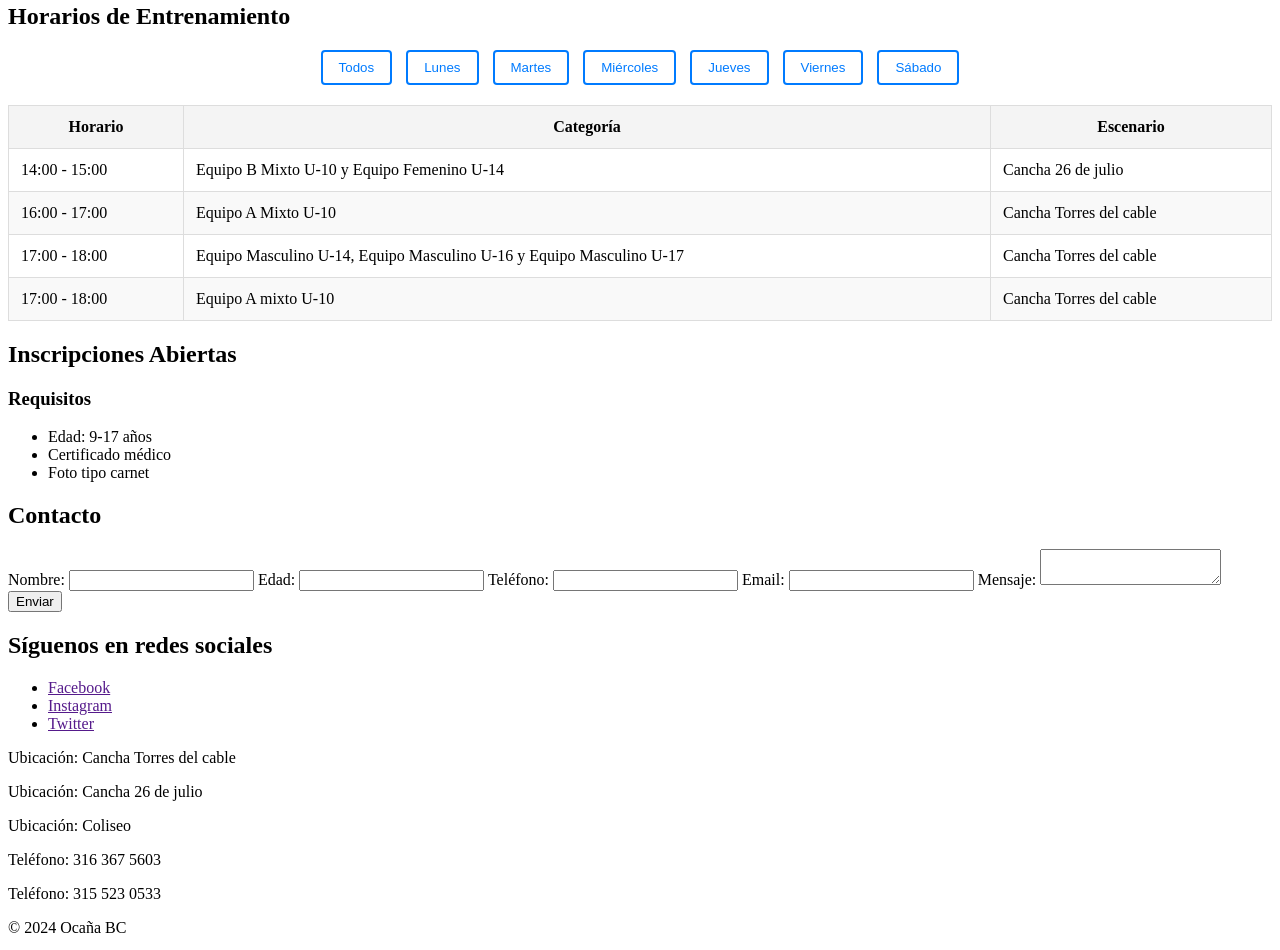
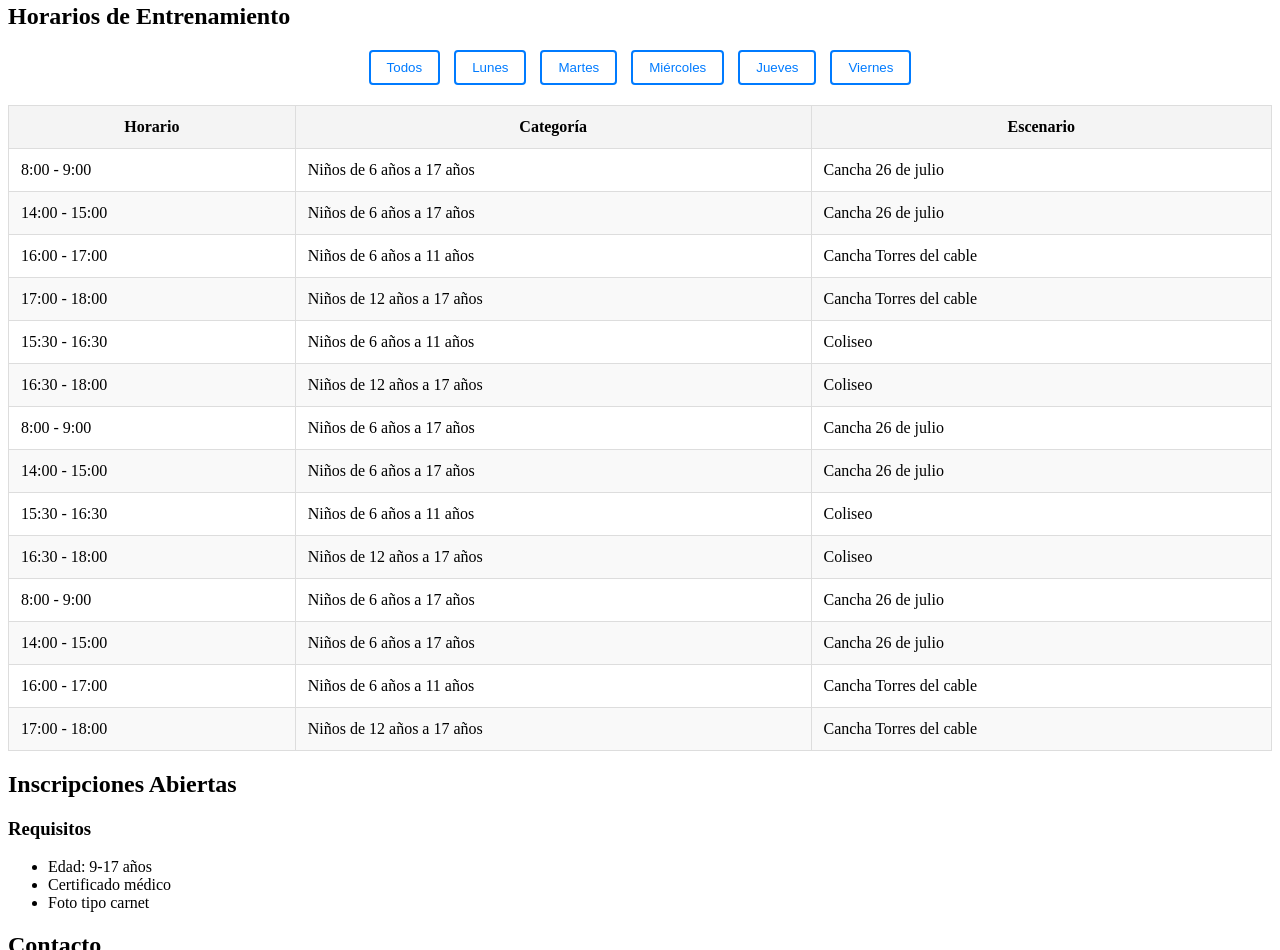
Before and after one commit to Carlos-ufpso/Examen-de-mantenimiento, a plain HTML site: page index.html in a window 1280 px wide. Shown: the part 1190-2140 px from the top of the page. Drawn offline with Linux system fonts and the light colour scheme.

Commit message:
(feat): Se agrego mas dias de entrenamientos

```diff
--- a/index.html
+++ b/index.html
@@ -71,7 +71,6 @@
                     <li><button class="filtro-dia" data-dia="Miércoles">Miércoles</button></li>
                     <li><button class="filtro-dia" data-dia="Jueves">Jueves</button></li>
                     <li><button class="filtro-dia" data-dia="Viernes">Viernes</button></li>
-                    <li><button class="filtro-dia" data-dia="Sábado">Sábado</button></li>
                 </ul>
             </nav>
 
@@ -85,27 +84,86 @@
                 </thead>
                 <tbody>
                     <tr data-dia="Lunes">
+                        <td>8:00 - 9:00</td>
+                        <td>Niños de 6 años a 17 años</td>
+                        <td>Cancha 26 de julio</td>
+                    </tr>
+
+                    <tr data-dia="Lunes">
                         <td>14:00 - 15:00</td>
-                        <td>Equipo B Mixto U-10 y Equipo Femenino U-14</td>
+                        <td>Niños de 6 años a 17 años</td>
                         <td>Cancha 26 de julio</td>
                     </tr>
 
                     <tr data-dia="Lunes">
                         <td>16:00 - 17:00</td>
-                        <td>Equipo A Mixto U-10</td>
+                        <td>Niños de 6 años a 11 años</td>
                         <td>Cancha Torres del cable</td>
                     </tr>
 
                     <tr data-dia="Lunes">
                         <td>17:00 - 18:00</td>
-                        <td>Equipo Masculino U-14, Equipo Masculino U-16 y Equipo Masculino U-17</td>
+                        <td>Niños de 12 años a 17 años</td>
                         <td>Cancha Torres del cable</td>
                     </tr>
 
-                    <tr data-dia="Lunes">
-                        <td>17:00 - 18:00</td>
-                        <td>Equipo A mixto U-10</td>
-                        <td>Cancha Torres del cable</td>
+                    <tr data-dia="Martes">
+                        <td>15:30 - 16:30</td>
+                        <td>Niños de 6 años a 11 años</td>
+                        <td>Coliseo</td>
+                    </tr>
+
+                    <tr data-dia="Martes">
+                        <td>16:30 - 18:00</td>
+                        <td>Niños de 12 años a 17 años</td>
+                        <td>Coliseo</td>
+                    </tr>
+
+                    <tr data-dia="Miércoles">
+                        <td>8:00 - 9:00</td>
+                        <td>Niños de 6 años a 17 años</td>
+                        <td>Cancha 26 de julio</td>
+                    </tr>
+
+                    <tr data-dia="Miércoles">
+                        <td>14:00 - 15:00</td>
+                        <td>Niños de 6 años a 17 años</td>
+                        <td>Cancha 26 de julio</td>
+
+                    <tr data-dia="Jueves">
+                        <td>15:30 - 16:30</td>
+                        <td>Niños de 6 años a 11 años</td>
+                        <td>Coliseo</td>
+                    </tr>
+
+                    <tr data-dia="Jueves">
+                        <td>16:30 - 18:00</td>
+                        <td>Niños de 12 años a 17 años</td>
+                        <td>Coliseo</td>
+                    </tr>
+
+                    <tr data-dia="Viernes">
+                        <td>8:00 - 9:00</td>
+                        <td>Niños de 6 años a 17 años</td>
+                        <td>Cancha 26 de julio</td>
+                    </tr>
+
+                    <tr data-dia="Viernes">
+                        <td>14:00 - 15:00</td>
+                        <td>Niños de 6 años a 17 años</td>
+                        <td>Cancha 26 de julio</td>
+                    </tr>
+
+                    <tr data-dia="Viernes">
+                            <td>16:00 - 17:00</td>
+                            <td>Niños de 6 años a 11 años</td>
+                            <td>Cancha Torres del cable</td>
+                    </tr>
+
+                    <tr data-dia="Viernes">
+                            <td>17:00 - 18:00</td>
+                            <td>Niños de 12 años a 17 años</td>
+                            <td>Cancha Torres del cable</td>
                     </tr>
                 </tbody>
             </table>
```
